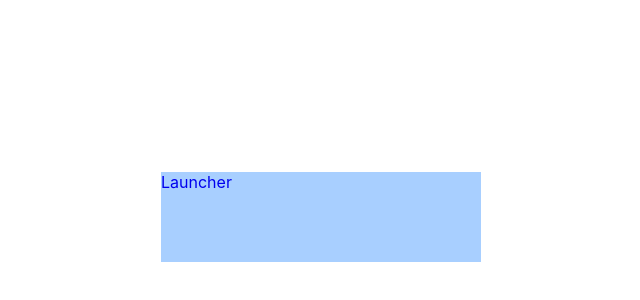
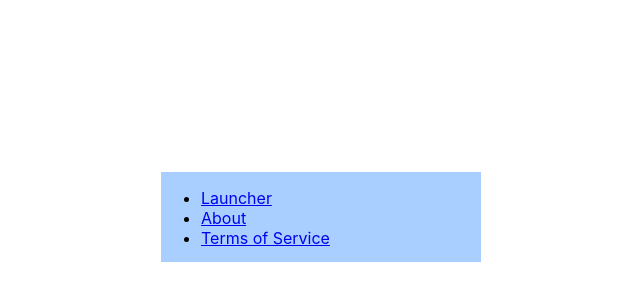
Before and after one commit to johndistasio/webrtc-ui, a React (Create React App) app: page / in a window 1280 px wide. Shown: the part 138-438 px from the top of the page, without its empty margins (319-959 px from the left). Built offline with nearby package versions, Linux system fonts and the light colour scheme.

Commit message:
Add some placeholder components

```diff
--- a/src/App.js
+++ b/src/App.js
@@ -1,5 +1,5 @@
 import React, { useState } from 'react'
-import { BrowserRouter as Router, Route, Redirect, Switch, Link, useParams, useRouteMatch } from 'react-router-dom'
+import { BrowserRouter as Router, Route, Redirect, Switch, Link, useParams } from 'react-router-dom'
 import './App.css'
 
 function App () {
@@ -7,6 +7,8 @@ function App () {
     <Router>
       <Switch>
         <Route path='/' exact component={Launcher}/>
+        <Route path='/about' exact component={About}/>
+        <Route path='/terms' exact component={TermsOfService}/>
         <Route path='/call/:call' component={Call}/>
         <Route path='*'>
           <Redirect to='/'/>
@@ -17,18 +19,33 @@ function App () {
 }
 
 function Launcher () {
-  const { url } = useRouteMatch()
+  return (
+    <div id='launcher'>
+      <ul>
+        <li>
+          <Link to='/call/test'>Launcher</Link>
+        </li>
+        <li>
+          <Link to='/about'>About</Link>
+        </li>
+        <li>
+          <Link to='/terms'>Terms of Service</Link>
+        </li>
+      </ul>
+    </div>
+  )
+}
 
-  return (
-    <Link to={`${url}call/test`}>
-      <div id='launcher'>Launcher</div>
-    </Link>
-  )
+function About () {
+  return <div id='about'>About</div>
+}
+
+function TermsOfService () {
+  return <div id='tos'>Terms of Service</div>
 }
 
 function Call () {
   const { call } = useParams()
-  const { url } = useRouteMatch()
   const [clazz, setClazz] = useState('green')
 
   const toggleColor = () => {
```
